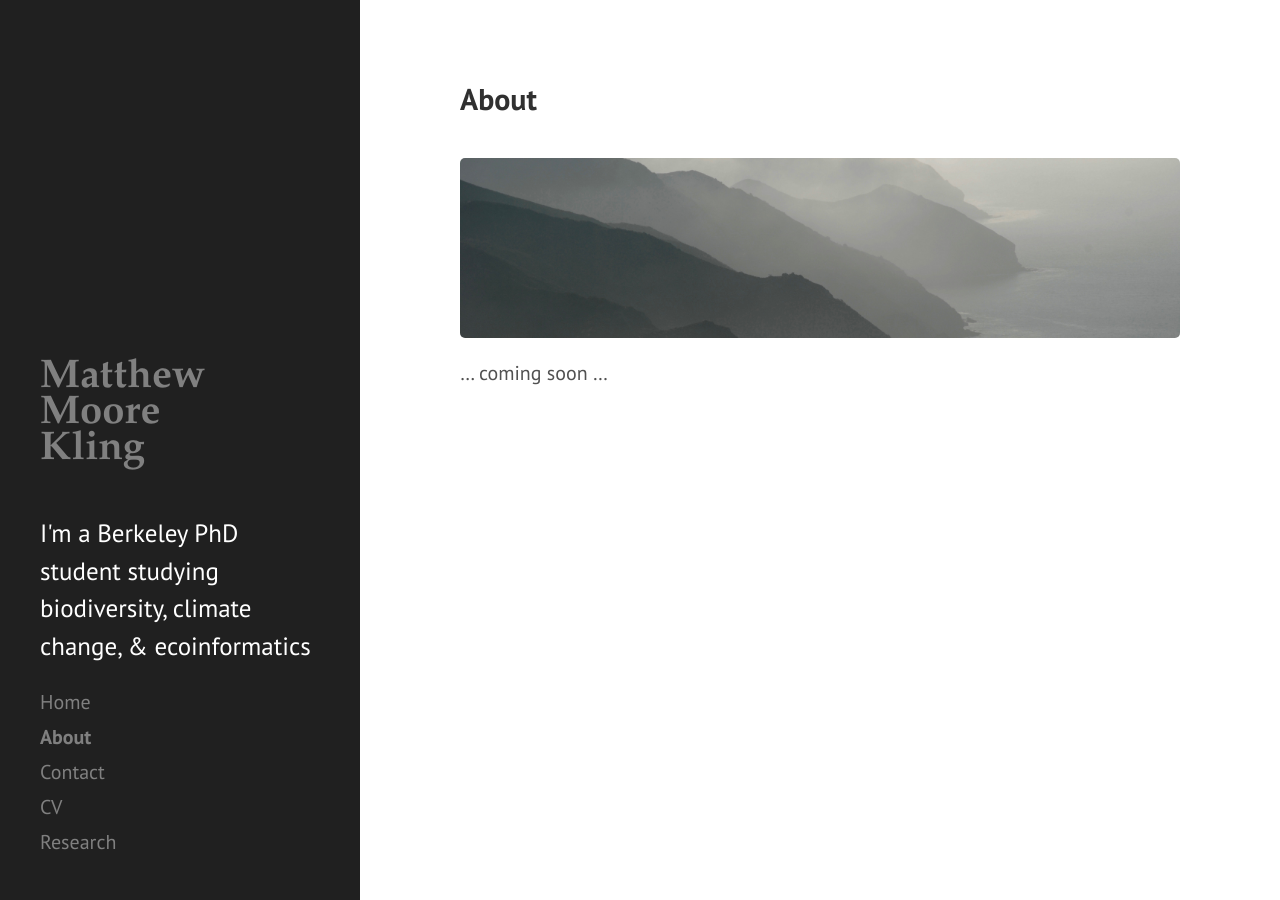
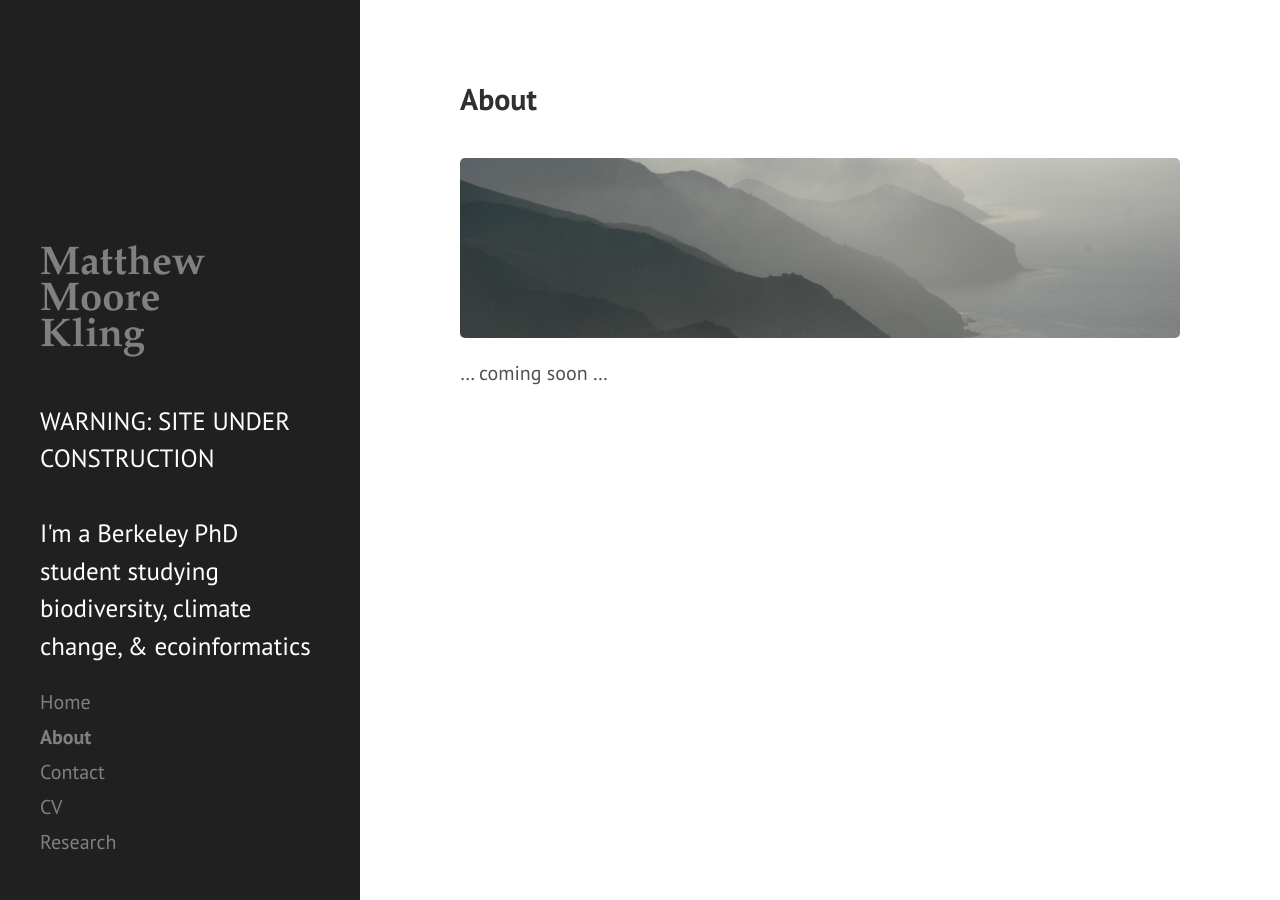
Before and after one commit to matthewkling/matthewkling.github.io, a Jekyll site: the page built from about.md, in a window 1280 px wide. Built offline with Jekyll 4.4.1, drawn with Linux system fonts in a browser that asks for light colours; Markdown is read by kramdown in place of the engine named in the settings.

Commit message:
add construction warning

```diff
--- a/_config.yml
+++ b/_config.yml
@@ -9,7 +9,7 @@ permalink:        pretty
 # Setup
 title:            Matthew<br>Moore<br>Kling
 tagline:          'macroecology'
-description:      "<br>I'm a Berkeley PhD student studying biodiversity, climate change, & ecoinformatics"
+description:      "<br>WARNING: SITE UNDER CONSTRUCTION<br><br>I'm a Berkeley PhD student studying biodiversity, climate change, & ecoinformatics"
 url:              http://matthewkling.github.io
 baseurl:          /
 
```
